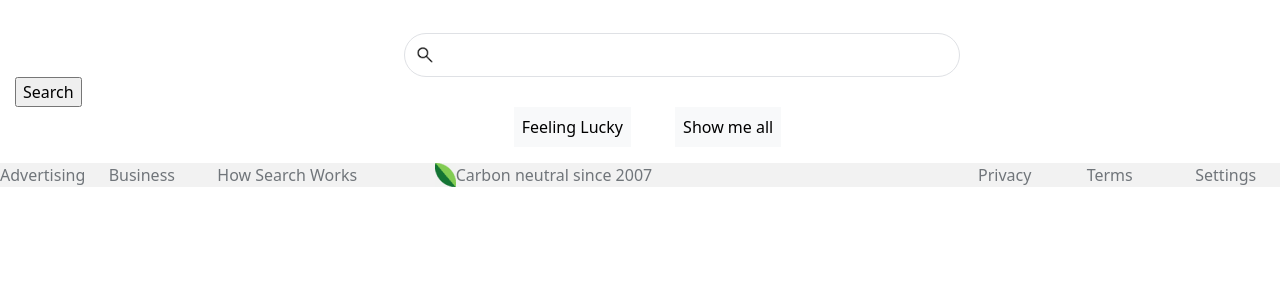
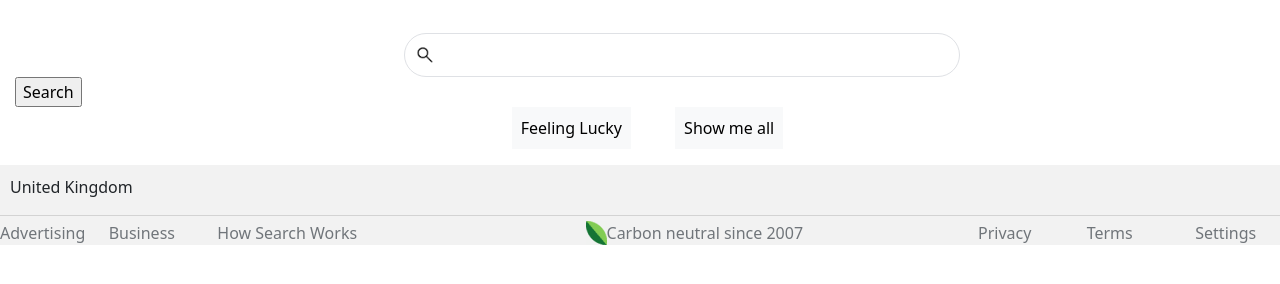
Before and after one commit to georgewood749/lap1_coding_challenge, a plain HTML site: page client/index.html in a window 1280 px wide. Shown: the part 192-476 px from the top of the page. Drawn offline with nearby package versions, Linux system fonts and the light colour scheme.

```diff
--- a/client/index.html
+++ b/client/index.html
@@ -88,8 +88,9 @@
 
         </div>
 
-        <div id="" class="row">
+        <div id="country" class="row">
             <div id="" class="col-md-12">
+                <p>United Kingdom</p>
             </div>
         </div>
         <footer class="row">
--- a/client/style.css
+++ b/client/style.css
@@ -36,11 +36,7 @@
     bottom: 0;
     justify-content: space-around;
     background: #f2f2f2;
-}
-
-#carbonNeutral {
-    /* justify-content: center; */
-    display: flex;
+    padding-top: 5px;
 }
 
 footer>div>a {
@@ -51,6 +47,20 @@
 footer>div>a:hover {
     text-decoration: underline;
     color: #70757a;
+}
+
+#country {
+    bottom: 0;
+    justify-content: space-around;
+    background: #f2f2f2;
+    border-bottom: 1px solid lightgrey;
+    padding-left: 10px;
+    padding-top: 10px;
+}
+
+#carbonNeutral {
+    justify-content: center;
+    display: flex;
 }
 
 /* section {
@@ -140,7 +150,7 @@
 
 #feelingLucky {
     /* margin-left: 82%; */
-    border: 0px;
+    border: 1px solid #f8f9fa;
     margin-top: 11px;
     background-color: #f8f9fa;
     padding: 8px;
@@ -153,7 +163,7 @@
 
 #showMeAll {
     /* margin-right: 82%; */
-    border: 0px;
+    border: 1px solid #f8f9fa;
     margin-top: 11px;
     background-color: #f8f9fa;
     padding: 8px;
```
